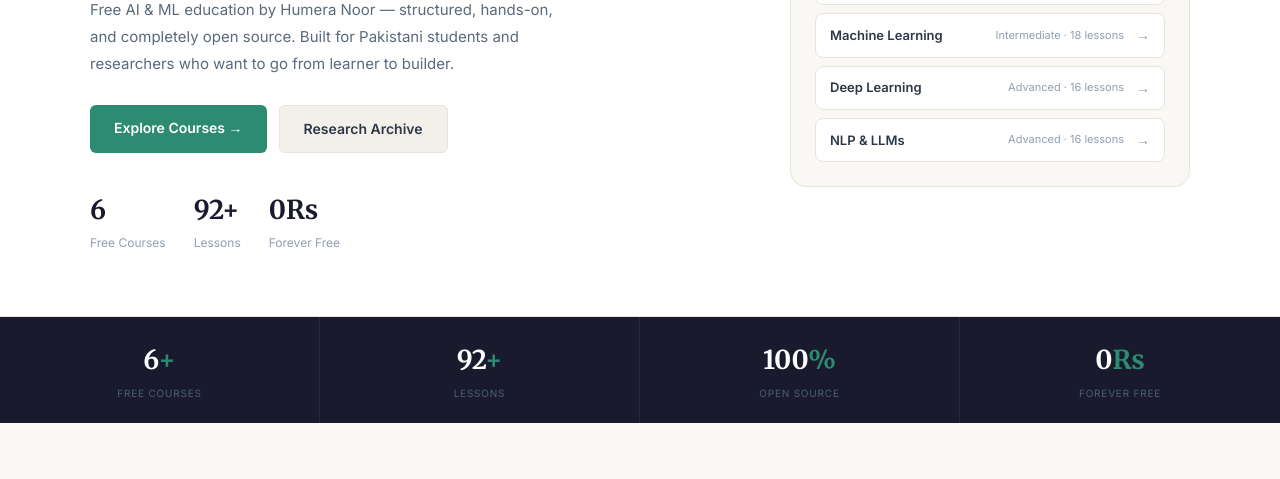
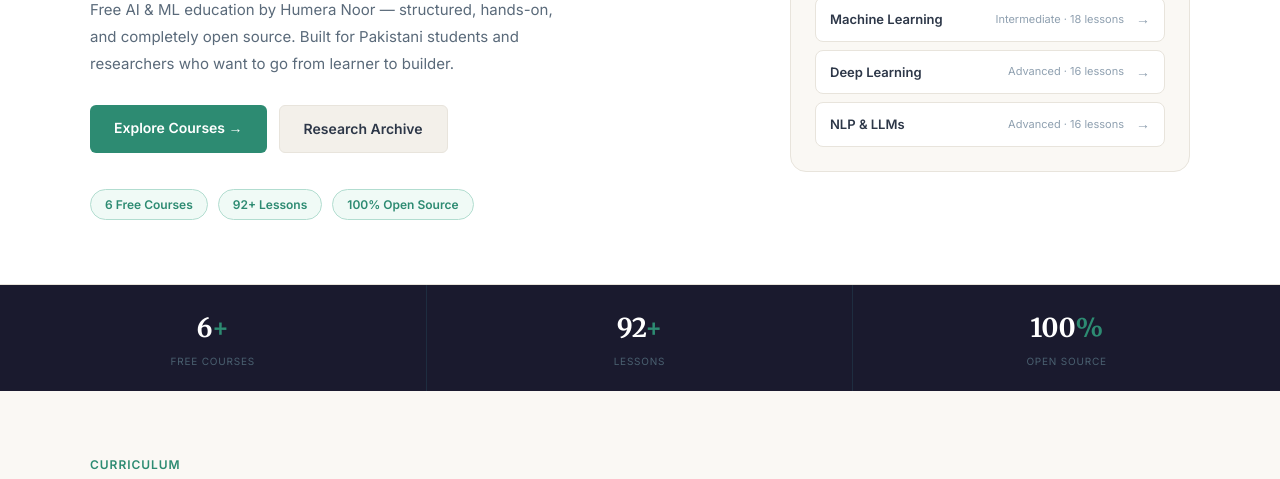
Before and after one commit to aiengr-humera/hnairesearcher, a plain HTML site: page index.html in a window 1280 px wide. Shown: the part 301-780 px from the top of the page. Drawn offline with Linux system fonts and the light colour scheme.

Commit message:
Add files via upload

```diff
--- a/index.html
+++ b/index.html
@@ -52,9 +52,11 @@
     .btn-primary:hover { background: var(--mint-mid); }
     .btn-secondary { background: var(--warm2); color: var(--text); font-size: 14px; font-weight: 600; padding: 12px 24px; border-radius: 6px; text-decoration: none; border: 1px solid var(--border); }
     .btn-secondary:hover { border-color: var(--mint); color: var(--mint); }
-    .hero-stats { display: flex; gap: 28px; flex-wrap: wrap; }
-    .hstat-n { font-family: "Merriweather", serif; font-size: 26px; font-weight: 700; color: var(--dark); }
-    .hstat-l { font-size: 12px; color: var(--muted); margin-top: 2px; }
+
+    .hstat-n { font-family: "Merriweather", serif; font-size: 22px; font-weight: 700; color: var(--dark); }
+    .hero-badges { display: flex; gap: 10px; flex-wrap: wrap; margin-top: 8px; }
+    .hero-badge-pill { font-size: 12px; font-weight: 600; color: var(--mint); background: var(--mint-light); border: 1px solid #b2ddd0; border-radius: 20px; padding: 5px 14px; }
+
     .hero-card { background: var(--warm); border: 1px solid var(--border); border-radius: 16px; padding: 24px; }
     .hero-card-title { font-family: "Merriweather", serif; font-size: 14px; font-weight: 700; color: var(--dark); margin-bottom: 14px; }
     .track-item { display: flex; align-items: center; gap: 12px; padding: 10px 14px; background: var(--white); border-radius: 8px; border: 1px solid var(--border); text-decoration: none; margin-bottom: 8px; transition: border-color 0.2s; }
@@ -64,14 +66,14 @@
     .track-level { font-size: 11px; color: var(--muted); }
     .track-arrow { color: var(--muted); font-size: 14px; }
 
-    .stats { display: grid; grid-template-columns: repeat(4,1fr); background: var(--dark); }
+    .stats { display: grid; grid-template-columns: repeat(3,1fr); background: var(--dark); }
     .stat { padding: 22px 20px; text-align: center; border-right: 1px solid #1e2d40; }
     .stat:last-child { border-right: none; }
     .stat:hover { background: #131e2e; }
     .stat-n { font-family: "Merriweather", serif; font-size: 26px; font-weight: 700; color: white; }
     .stat-n em { font-style: normal; color: var(--mint); }
     .stat-l { font-size: 10px; color: #4a6070; margin-top: 4px; text-transform: uppercase; letter-spacing: 0.08em; }
-    @media(max-width:600px){.stats{grid-template-columns:repeat(2,1fr);}}
+    @media(max-width:480px){.stats{grid-template-columns:repeat(3,1fr);}}
 
     .section { padding: 64px 56px; }
     .section-inner { max-width: 1100px; margin: 0 auto; }
@@ -157,10 +159,10 @@
         <a href="#courses" class="btn-primary">Explore Courses →</a>
         <a href="research-bank.html" class="btn-secondary">Research Archive</a>
       </div>
-      <div class="hero-stats">
-        <div class="hstat"><div class="hstat-n">6</div><div class="hstat-l">Free Courses</div></div>
-        <div class="hstat"><div class="hstat-n">92+</div><div class="hstat-l">Lessons</div></div>
-        <div class="hstat"><div class="hstat-n">0₨</div><div class="hstat-l">Forever Free</div></div>
+      <div class="hero-badges">
+        <span class="hero-badge-pill">6 Free Courses</span>
+        <span class="hero-badge-pill">92+ Lessons</span>
+        <span class="hero-badge-pill">100% Open Source</span>
       </div>
     </div>
     <div class="hero-card">
@@ -177,7 +179,7 @@
   <div class="stat"><div class="stat-n">6<em>+</em></div><div class="stat-l">Free Courses</div></div>
   <div class="stat"><div class="stat-n">92<em>+</em></div><div class="stat-l">Lessons</div></div>
   <div class="stat"><div class="stat-n">100<em>%</em></div><div class="stat-l">Open Source</div></div>
-  <div class="stat"><div class="stat-n">0<em>₨</em></div><div class="stat-l">Forever Free</div></div>
+
 </div>
 
 <div class="section" id="courses">
```
Also changed, not shown: ai-masterclass.html (+1 -1 lines), computer-vision.html (+1 -1 lines), deep-learning.html (+1 -1 lines), machine-learning.html (+1 -1 lines), mlops.html (+1 -1 lines), nlp-llms.html (+1 -1 lines), sitemap.xml (added, +15 -0 lines).
